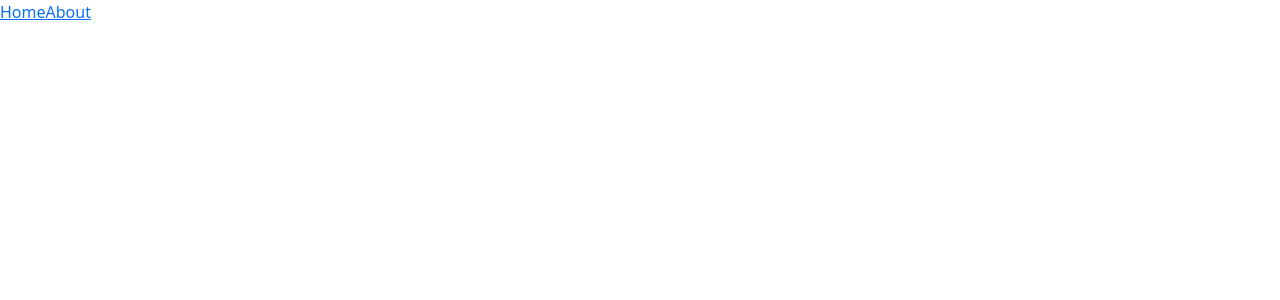
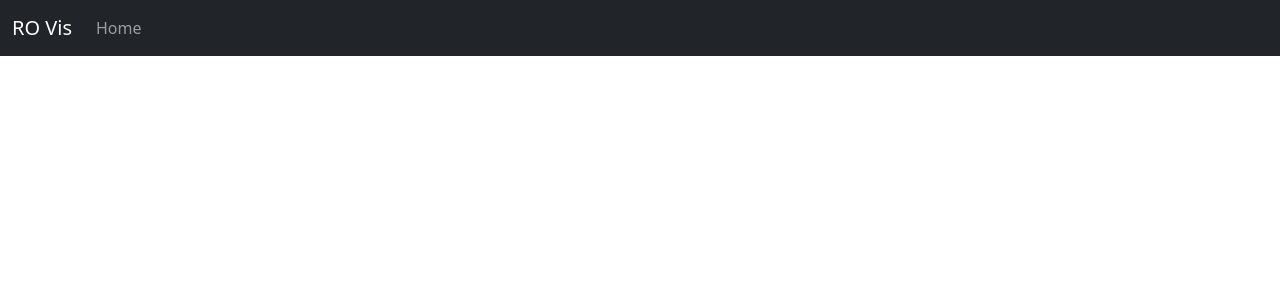
Before and after one commit to guilherme-gm/ro-vis, a Vue app in the folder ui/: page / in a window 1280 px wide. Before the commit this address had no page. Shown: the top 300 px of the page. Built offline with nearby package versions, Linux system fonts and the light colour scheme.

Commit message:
add page header

```diff
--- a/ui/src/App.vue
+++ b/ui/src/App.vue
@@ -1,18 +1,14 @@
 <script setup lang="ts">
-	import { RouterLink, RouterView } from "vue-router";
+import { RouterView } from "vue-router";
+import SiteHeader from "./components/SiteHeader.vue";
 </script>
 
 <template>
-	<header>
-		<div class="wrapper">
-			<nav>
-				<RouterLink to="/">Home</RouterLink>
-				<RouterLink to="/about">About</RouterLink>
-			</nav>
-		</div>
-	</header>
+	<SiteHeader />
 
-	<RouterView />
+	<main class="flex-shrink-0">
+		<RouterView />
+	</main>
 </template>
 
 <style scoped></style>
--- a/ui/src/assets/bootstrap.scss
+++ b/ui/src/assets/bootstrap.scss
@@ -20,3 +20,7 @@
 @import "../node_modules/bootstrap/scss/grid";
 @import "../node_modules/bootstrap/scss/helpers";
 @import "../node_modules/bootstrap/scss/utilities/api";
+
+// Components
+@import "../node_modules/bootstrap/scss/nav";
+@import "../node_modules/bootstrap/scss/navbar";
--- /dev/null
+++ b/ui/src/components/SiteHeader.vue
@@ -0,0 +1,14 @@
+<script setup lang="ts">
+import BsNavbar from "@/components/bootstrap/BsNavbar.vue";
+import BsNavLink from "./bootstrap/BsNavLink.vue";
+</script>
+
+<template>
+	<header>
+		<BsNavbar brand-text="RO Vis">
+			<template #nav-items>
+				<BsNavLink to="/" label="Home" />
+			</template>
+		</BsNavbar>
+	</header>
+</template>
--- /dev/null
+++ b/ui/src/components/bootstrap/BsNavLink.vue
@@ -0,0 +1,36 @@
+<script setup lang="ts">
+import { RouterLink } from "vue-router";
+
+withDefaults(defineProps<{
+	label: string;
+	to?: string;
+	href?: string;
+	currentPage?: boolean;
+}>(), {
+	label: '',
+	currentPage: false,
+});
+</script>
+
+<template>
+	<li class="nav-item">
+		<RouterLink
+			v-if="to"
+			:to="to"
+			:aria-current="currentPage ? 'page' : 'false'"
+			class="nav-link"
+			:class="{ active: currentPage }"
+		>
+			{{ label }}
+		</RouterLink>
+		<a
+			v-else
+			:href="href"
+			:aria-current="currentPage ? 'page' : 'false'"
+			class="nav-link"
+			:class="{ active: currentPage }"
+		>
+			{{ label }}
+		</a>
+	</li>
+</template>
--- /dev/null
+++ b/ui/src/components/bootstrap/BsNavbar.vue
@@ -0,0 +1,24 @@
+<script setup lang="ts">
+defineProps<{
+	brandText?: string;
+}>();
+</script>
+
+<template>
+	<nav class="navbar navbar-expand-md navbar-dark fixed-top bg-dark">
+		<div class="container-fluid">
+			<a class="navbar-brand" href="#">
+				<slot name="brand">{{ brandText }}</slot>
+			</a>
+			<button class="navbar-toggler" type="button" data-bs-toggle="collapse" data-bs-target="#navbarCollapse"
+				aria-controls="navbarCollapse" aria-expanded="false" aria-label="Toggle navigation">
+				<span class="navbar-toggler-icon"></span>
+			</button>
+			<div class="collapse navbar-collapse" id="navbarCollapse">
+				<ul class="navbar-nav me-auto mb-2 mb-md-0">
+					<slot name="nav-items"></slot>
+				</ul>
+			</div>
+		</div>
+	</nav>
+</template>
```
